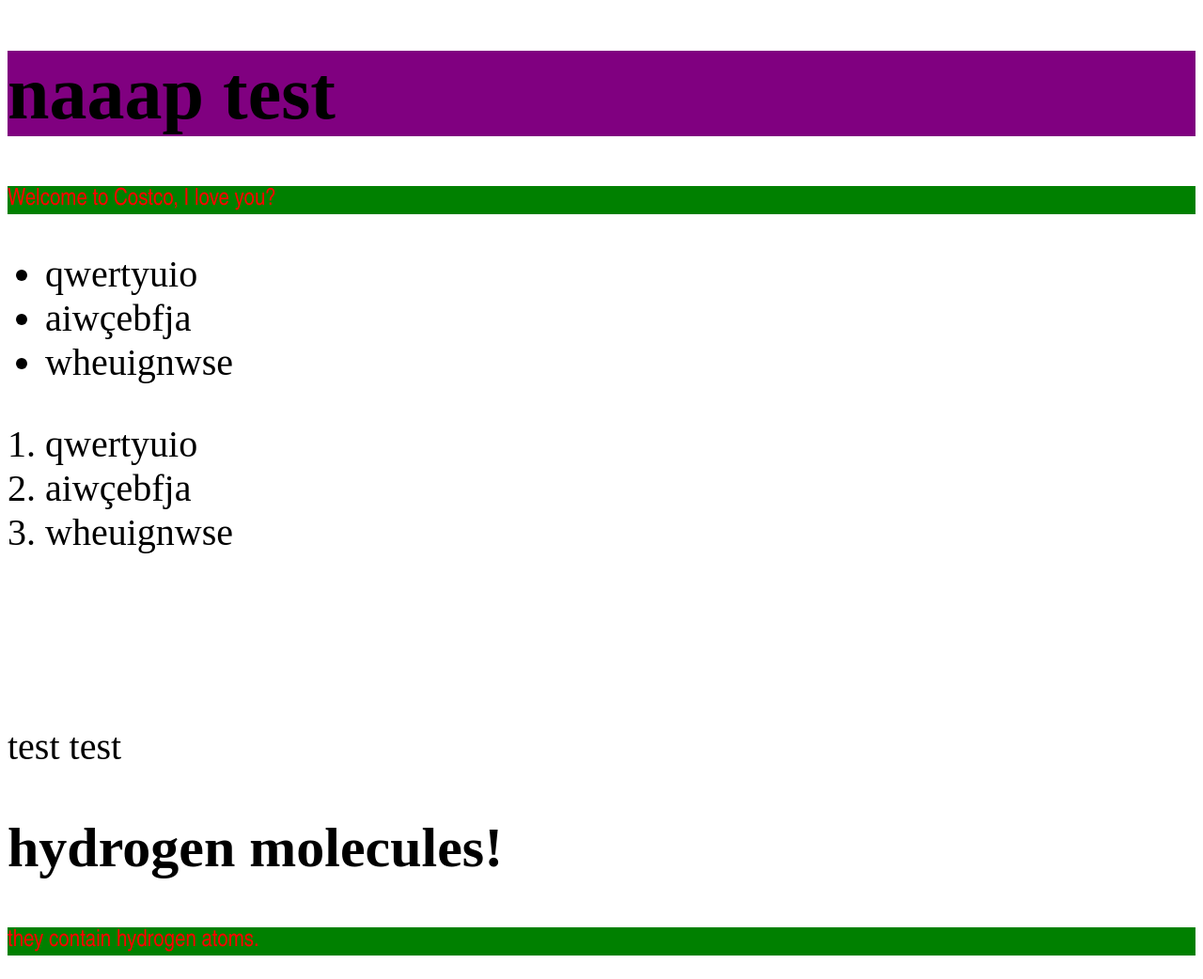
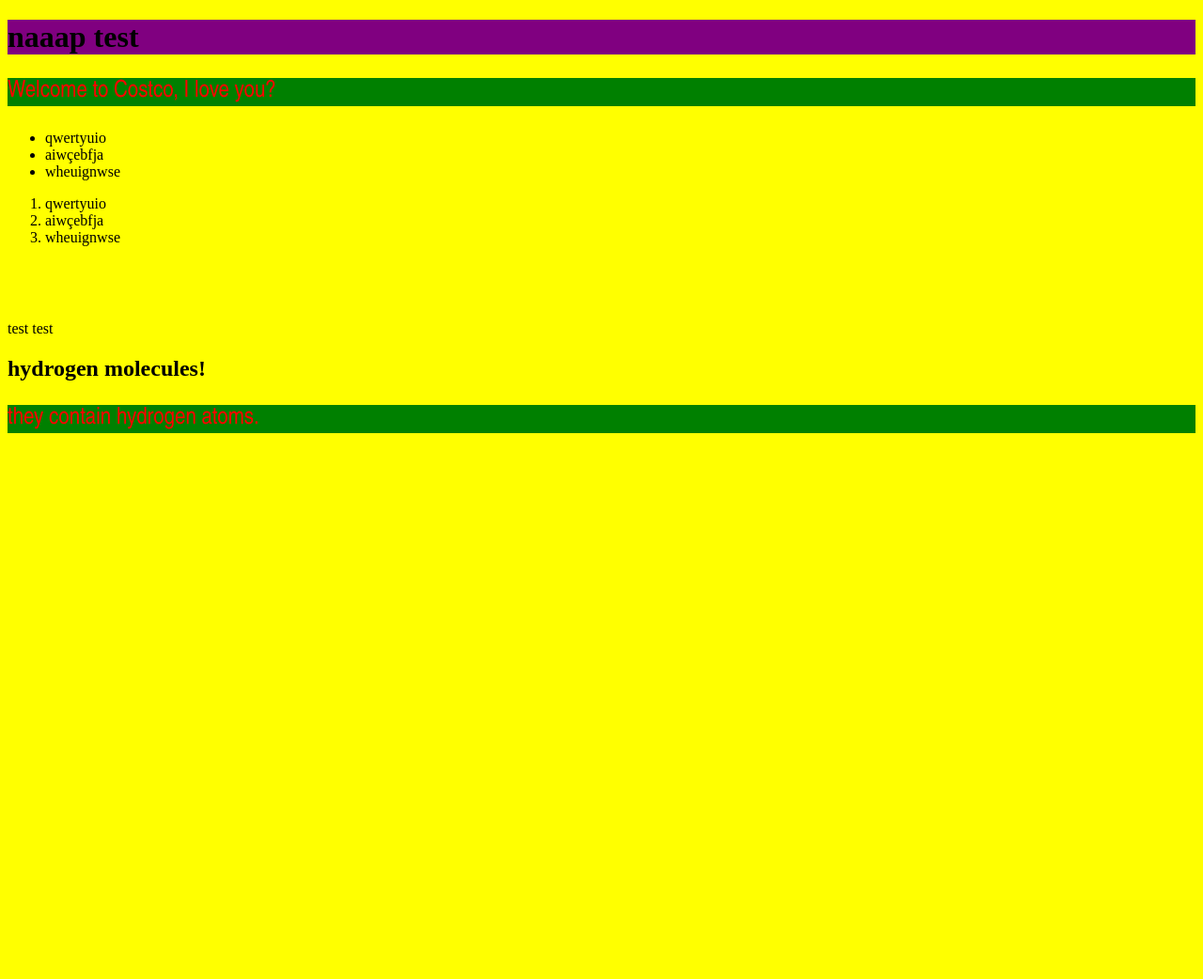
Before and after one commit to naaap/naaap.github.io, a Jekyll site: the page about/index.html, which Jekyll copies as it is, in a window 1280 px wide. Shown: the whole page at 94% size. Built offline with Jekyll 4.4.1, drawn with Linux system fonts in a browser that asks for light colours; after the commit the page ends 900 px from its top, so only the background shows below that.

Commit message:
Update index.html

```diff
--- a/about/index.html
+++ b/about/index.html
@@ -4,7 +4,7 @@
 	<head>
 		<style>
 			body {
-				font-size: 40px;
+				background-color: yellow;
 			}
 			h1 {
 				background-color: purple;
```
